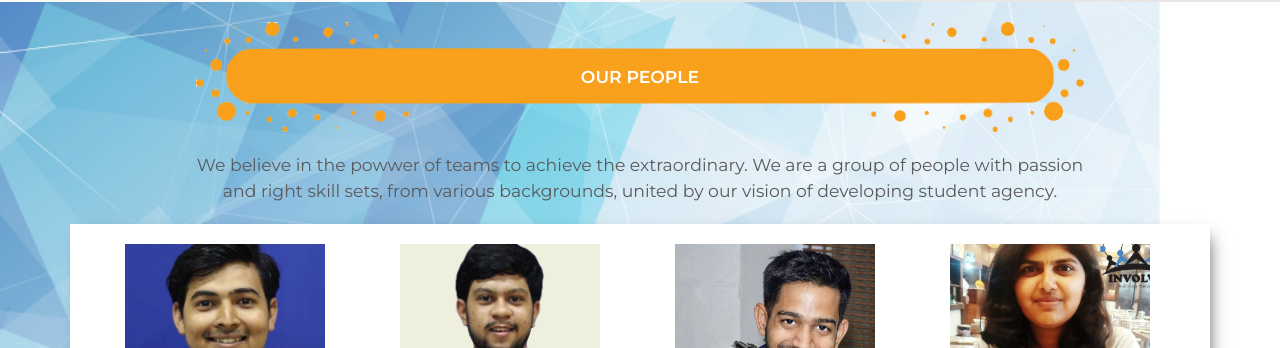
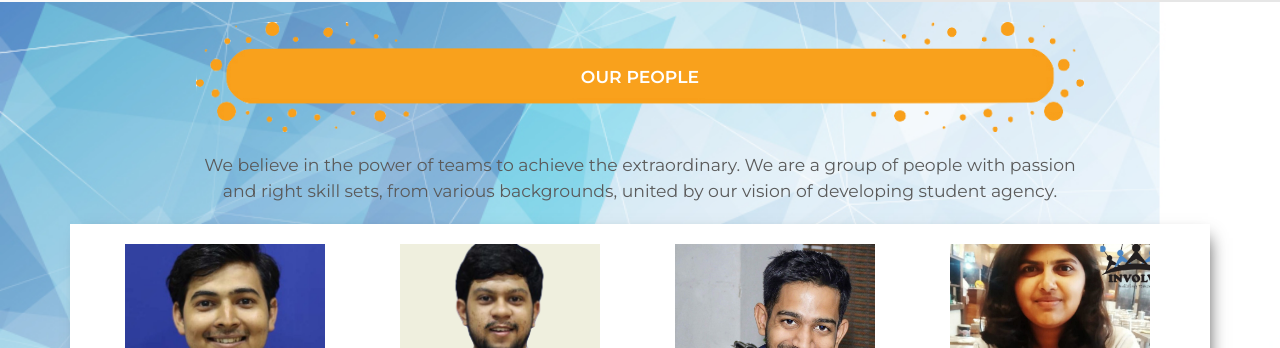
Before and after one commit to Involve-Edu/involveedupublic, a Jekyll site: the page built from about-us.md, in a window 1280 px wide and 900 px high, scrolled down 683 px. Shown: the part 106-454 px from the top of the window. Built offline with Jekyll 4.4.1, drawn with Linux system fonts in a browser that asks for light colours; comment, search, counter and statistics services are not loaded.

Commit message:
Update about-us.yml

```diff
--- a/_data/about-us.yml
+++ b/_data/about-us.yml
@@ -25,7 +25,7 @@ timeline:
 
 people:
   culture_blurb: >
-    We believe in the powwer of teams to achieve the extraordinary.
+    We believe in the power of teams to achieve the extraordinary.
     We are a group of people with passion and right skill sets,
     from various backgrounds, united by our vision of developing student agency.
   team:
```
